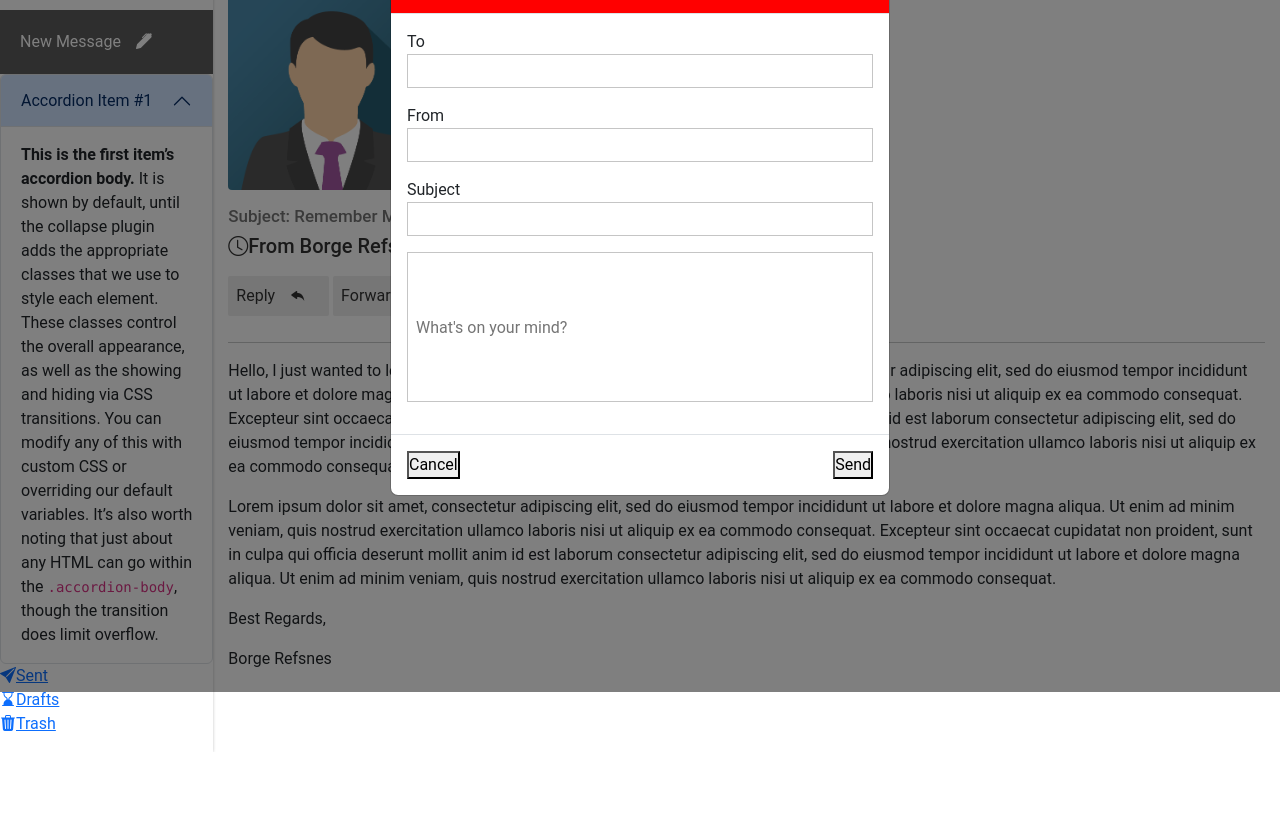
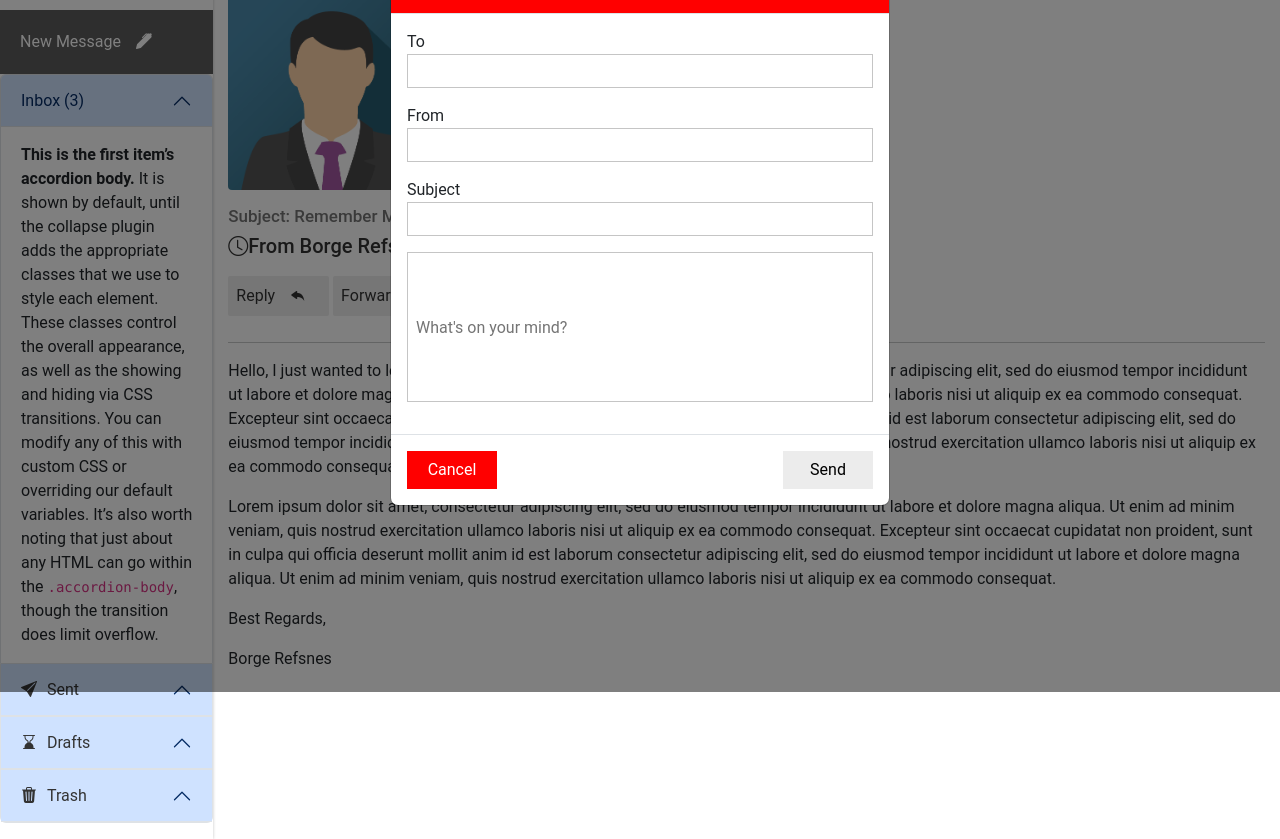
Before and after one commit to AmiraliAstaraki/mail-boxSample, a website: page index.html in a window 1280 px wide. Both pictures are taken after a click on the element "New Message". Shown: the part 108-947 px from the top of the page. Before the commit the page ends 860 px from the top, so only its background shows below. Drawn offline with nearby package versions, Linux system fonts and the light colour scheme.

Commit message:
new version

```diff
--- a/index.html
+++ b/index.html
@@ -44,9 +44,9 @@
                             aria-hidden="true">
                             <div class="modal-dialog">
                                 <div class="modal-content">
-                                    <div class="modal-header modal-head-bg">
+                                    <div class="modal-header modal-head">
                                         <h1 class="modal-title" id="exampleModalLabel">Send Mail</h1>
-                                        <button type="button" class="btn-close" data-bs-dismiss="modal"
+                                        <button type="button" class="btn-close button-close" data-bs-dismiss="modal"
                                             aria-label="Close"></button>
                                     </div>
                                     <div class="modal-body">
@@ -56,24 +56,26 @@
                                         <input class="d-block w-100 mb-3 p-1" type="email" id="from">
                                         <label class="" for="Subject">Subject</label>
                                         <input class="d-block w-100 mb-3 p-1" type="email" id="Subject">
-                                        <input class="desc d-block w-100 mb-3 px-2" type="text" placeholder="What's on your mind?">
+                                        <input class="desc d-block w-100 mb-3 px-2" type="text"
+                                            placeholder="What's on your mind?">
                                     </div>
                                     <div class="modal-footer modal-foot">
-                                        <button type="button" class="cancel butn"
+                                        <button type="button" class="cancel butn cancel-btn"
                                             data-bs-dismiss="modal">Cancel</button>
-                                        <button type="button" class="send butn">Send</button>
+                                        <button type="button" class="send butn send-btn">Send</button>
                                     </div>
                                 </div>
                             </div>
                         </div>
                     </li>
                     <li>
-                        <div class="accordion" id="accordionExample">
+                        <div class="accordion accord" id="accordionExample">
                             <div class="accordion-item">
                                 <h2 class="accordion-header">
-                                    <button class="accordion-button" type="button" data-bs-toggle="collapse"
-                                        data-bs-target="#collapseOne" aria-expanded="true" aria-controls="collapseOne">
-                                        Accordion Item #1
+                                    <button class="accordion-button button-accordion" type="button"
+                                        data-bs-toggle="collapse" data-bs-target="#collapseOne" aria-expanded="true"
+                                        aria-controls="collapseOne">
+                                        Inbox (3)
                                     </button>
                                 </h2>
                                 <div id="collapseOne" class="accordion-collapse collapse show"
@@ -92,14 +94,54 @@
                                     </div>
                                 </div>
                             </div>
+
+                            <div class="accordion-item">
+                                <h2 class="accordion-header">
+                                    <button class="accordion-button button-accordion" type="button"
+                                        data-bs-toggle="collapse" data-bs-target="#collapseOne" aria-expanded="true"
+                                        aria-controls="collapseOne">
+                                        <a href=" #"><i class="bi bi-send-fill"></i>Sent</a>
+                                    </button>
+                                </h2>
+                                <div id="collapseOne" class="accordion-collapse collapse show"
+                                    data-bs-parent="#accordionExample">
+                                </div>
+                            </div>
+
+                            <div class="accordion-item">
+                                <h2 class="accordion-header">
+                                    <button class="accordion-button button-accordion" type="button"
+                                        data-bs-toggle="collapse" data-bs-target="#collapseOne" aria-expanded="true"
+                                        aria-controls="collapseOne">
+                                        <a href="#"><i class="bi bi-hourglass-bottom"></i>Drafts</a>
+                                    </button>
+                                </h2>
+                                <div id="collapseOne" class="accordion-collapse collapse show"
+                                    data-bs-parent="#accordionExample">
+
+                                </div>
+                            </div>
+
+
+                            <div class="accordion-item">
+                                <h2 class="accordion-header">
+                                    <button class="accordion-button button-accordion" type="button" data-bs-toggle="collapse"
+                                        data-bs-target="#collapseOne" aria-expanded="true" aria-controls="collapseOne">
+                                        <a href="#"><i class="bi bi-trash3-fill"></i>Trash</a>
+                                    </button>
+                                </h2>
+                                <div id="collapseOne" class="accordion-collapse collapse show"
+                                    data-bs-parent="#accordionExample">
+                                </div>
+                            </div>
                         </div>
                         </div>
                         </div>
                     </li>
-                    <li><a href=" #"><i class="bi bi-send-fill"></i>Sent</a>
+                    <li>
                     </li>
-                    <li><a href="#"><i class="bi bi-hourglass-bottom"></i>Drafts</a></li>
-                    <li><a href="#"><i class="bi bi-trash3-fill"></i>Trash</a></li>
+                    <li></li>
+                    <li></li>
                 </ul>
 
             </aside>
--- a/style/style.scss
+++ b/style/style.scss
@@ -45,15 +45,63 @@
         color: $text-light-color;
       }
 
-      .modal-head-bg{
+      .modal-head{
 
         background-color: $modal-header;
         color: $text-light-color;
       }
 
+      .button-accordion{
+
+        border: none;
+      }
+
+      div.accord a{
+
+        color: $text-dark-color;
+        text-decoration: none;
+      }
+
+      div.accord a>i{
+
+        margin-right: 10px;
+      }
+
+
+
       .modal-foot{
 
         justify-content: space-between;
+      }
+
+      .modal-foot button.cancel-btn{
+
+
+        background-color: $modal-header;
+        color: $text-light-color;
+        border: none;
+        padding: 7px;
+        width: 90px;
+      }
+
+      .modal-foot button.cancel-btn:hover{
+
+        background-color: $color-dark;
+        color: $text-dark-color;
+      }
+      .modal-foot button.send-btn{
+
+        background-color: $color-light;
+        border: none;
+        padding: 7px;
+        width: 90px;
+      }
+
+
+      .modal-foot button.send-btn:hover{
+
+        background-color: $color-dark;
+        color: $text-dark-color;
       }
 
       div.modal-body input {
```
Also changed, not shown: images/avatar2.png (added), images/avatar5.png (added), style/style.css, 1 other file.
